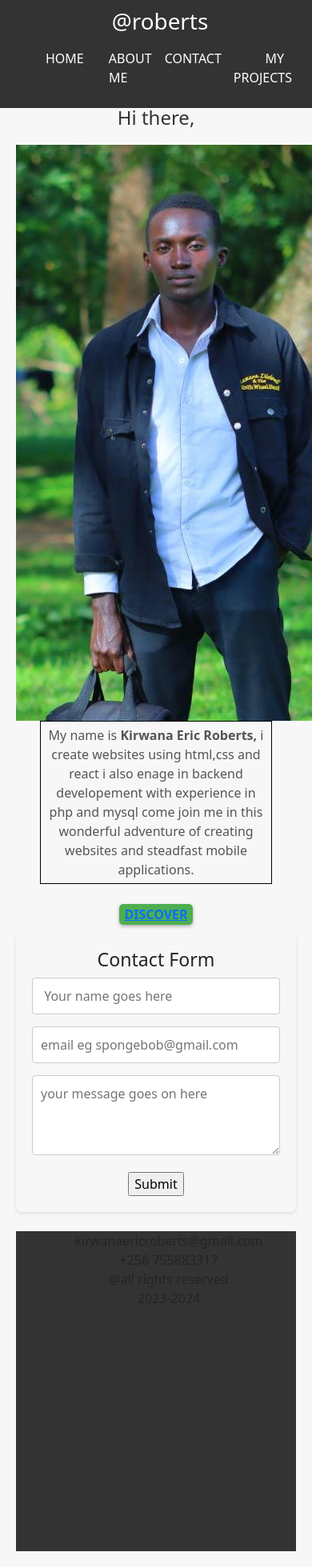
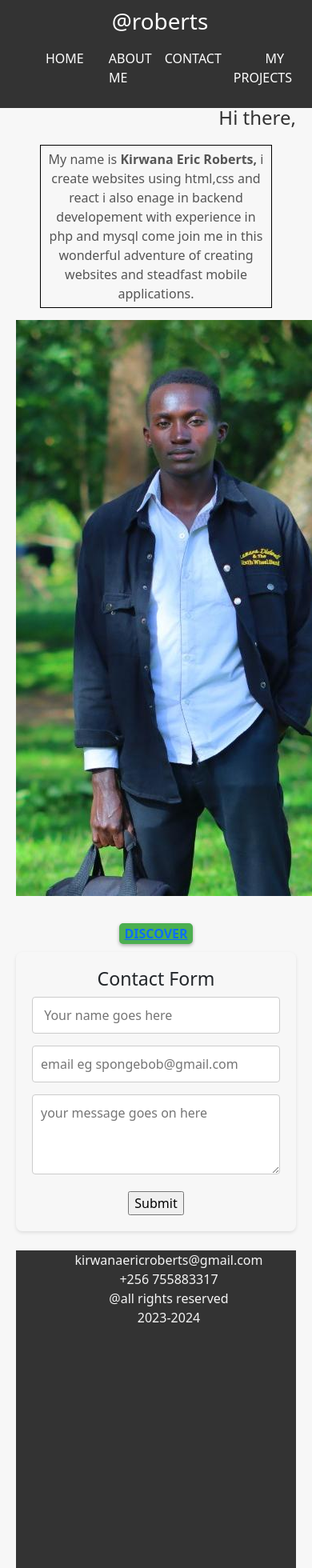
Before and after one commit to kirwanaEricRoberts256/ericroberts.github.io, a React (Create React App) app: page / in a window 390 px wide. Shown: the top 1960 px of the page at 80% size. Built offline with nearby package versions, Linux system fonts and the light colour scheme.

Commit message:
still on the navbar

```diff
--- a/src/components/navbarComponent.js
+++ b/src/components/navbarComponent.js
@@ -4,7 +4,7 @@ import 'bootstrap/dist/css/bootstrap.min.css';
 
 const CustomNavbar = () => {
   return (
-    <Navbar bg="dark" variant="dark" expand="lg">
+    <Navbar bg="red" variant="red" expand="lg">
       <Navbar.Brand href="#">Hidden brand</Navbar.Brand>
       <Navbar.Toggle aria-controls="navbarCollapse" />
       <Navbar.Collapse id="navbarCollapse">
--- a/src/pages/footer.css
+++ b/src/pages/footer.css
@@ -4,6 +4,7 @@
     width: 100%;
     margin: 0;
     height: 400px;
+    color:whitesmoke;
 }
 .footer ul li{
     list-style-type: none;
--- a/src/pages/home.css
+++ b/src/pages/home.css
@@ -81,6 +81,7 @@
 
   .home h1 {
     font-size: 24px;
+    text-align: right;
   }
 
   .home p {
--- a/src/pages/home.js
+++ b/src/pages/home.js
@@ -10,11 +10,12 @@ export default function Home(){
     return(
         <div className="home">
         <h1 className='head'>Hi there,</h1>
+
         <div className='columns'>
-        <div><img  src={logo}/></div>
         <div ><p>My name is <b>Kirwana Eric Roberts,</b> i create websites using html,css and react
         i also enage in backend developement with experience in php and mysql come join me in this wonderful adventure of creating websites and steadfast mobile applications.
          </p> </div>
+         <img  src={logo}/><br></br><br></br>
          <div className="button"><button><Link to="/about">DISCOVER</Link></button></div>
 
         </div>
```
